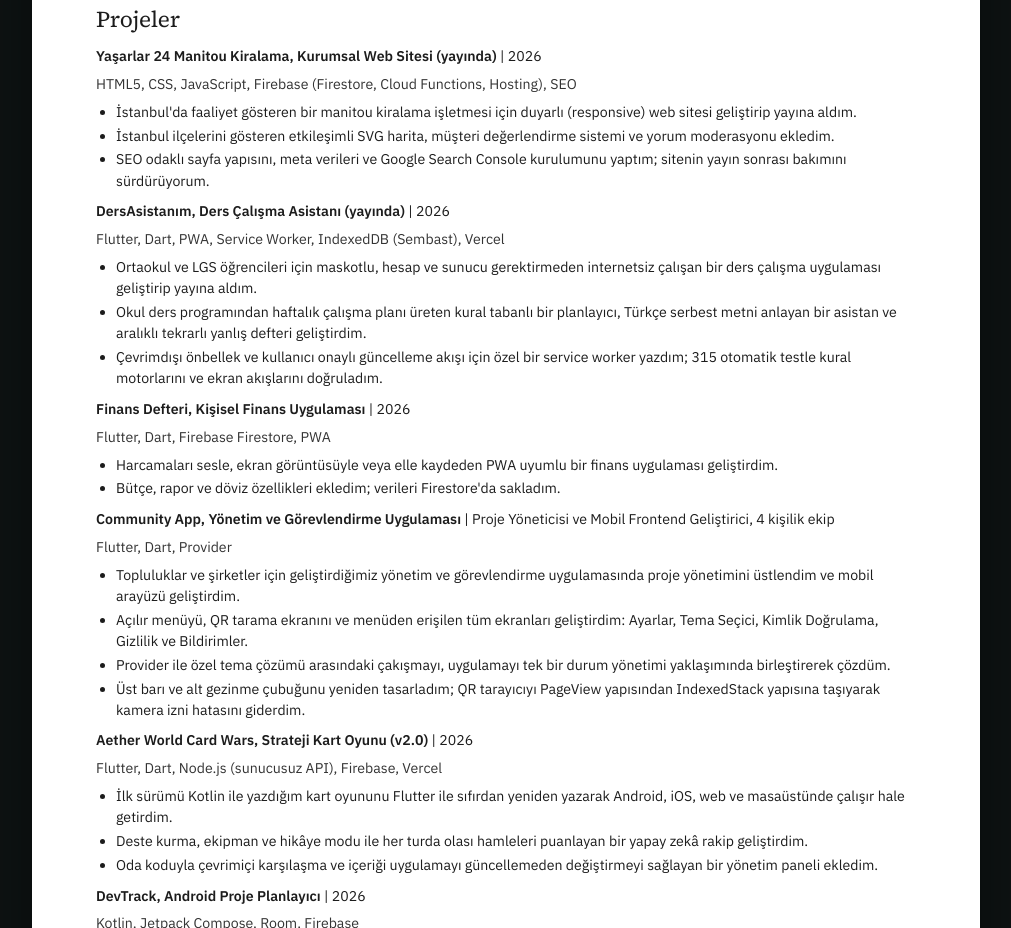
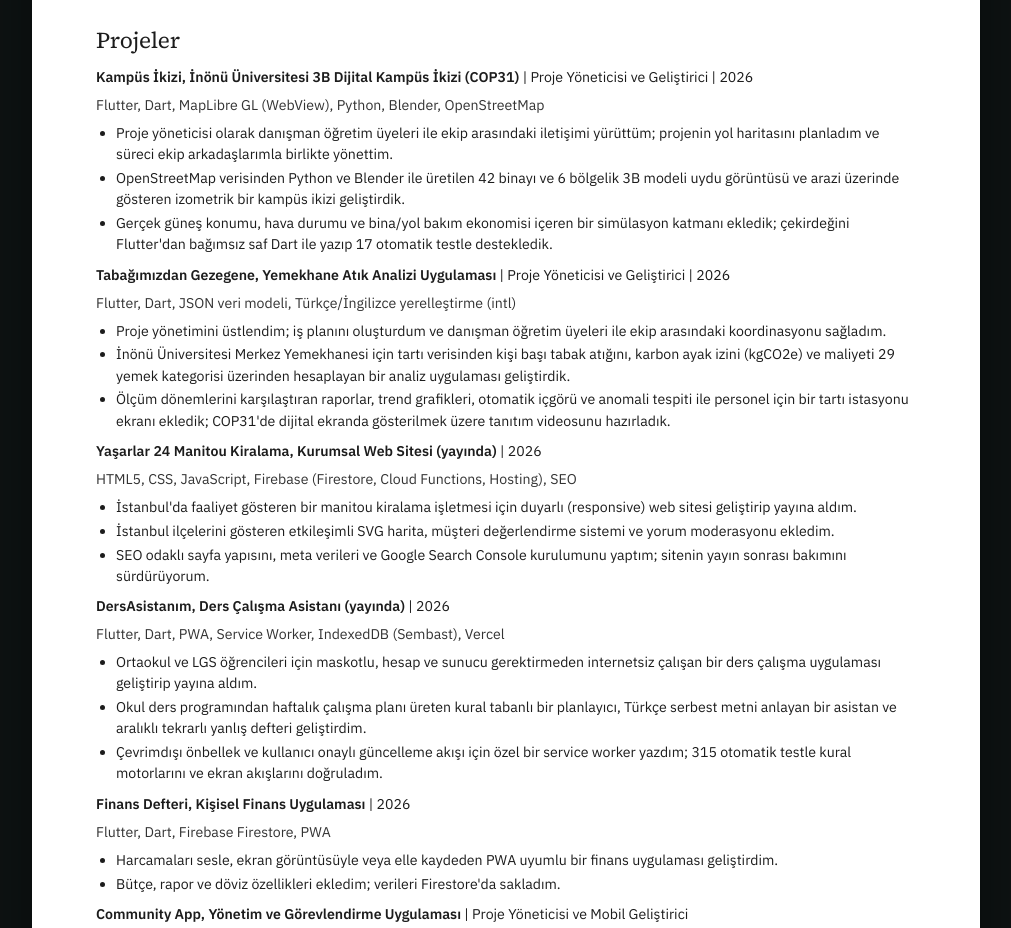
Before and after one commit to osmnnuri/osmnnuri.github.io, a plain HTML site: page cv/kaynak/Osman-Nuri-Yasar-Ozgecmis-TR.html in a window 1280 px wide. Shown: the part 776-1704 px from the top of the page, without its empty margins (134-1145 px from the left). Drawn offline with Linux system fonts and the light colour scheme.

Commit message:
Özgeçmiş: Kampüs İkizi ve Yemekhane projeleri eklendi
İki ekip projesi (Proje Yöneticisi ve Geliştirici) TR ve EN özgeçmişe
eklendi; özet ve teknik beceriler güncellendi, Community App maddeleri
kısaltıldı, PDF'ler yeniden üretildi.

Co-Authored-By: Claude Fable 5.2 <noreply@anthropic.com>

```diff
--- a/cv/kaynak/Osman-Nuri-Yasar-Ozgecmis-TR.html
+++ b/cv/kaynak/Osman-Nuri-Yasar-Ozgecmis-TR.html
@@ -24,7 +24,7 @@
 <p class="contact"><a href="https://www.linkedin.com/in/osman-nuri-yaşar-59901a324/">linkedin.com/in/osman-nuri-yaşar-59901a324</a> | <a href="https://github.com/osmnnuri">github.com/osmnnuri</a> | <a href="https://osmnnuri.github.io/">osmnnuri.github.io</a></p>
 
 <h2>Özet</h2>
-<p>İnönü Üniversitesi Bilgisayar Mühendisliği öğrencisiyim (beklenen mezuniyet: 2028). Android ve çoklu platform mobil uygulama geliştirmeye odaklanıyorum. Kotlin ve Jetpack Compose ile Android, Flutter ve Firebase ile çoklu platform uygulamalar geliştiriyorum; gerçek bir işletme için yayında olan bir web sitesi ve çevrimdışı çalışan, otomatik testlerle desteklenen bir eğitim uygulaması geliştirdim. İnönü Üniversitesi Siber Güvenlik Topluluğu'nda Ar-Ge ekibini yönetiyorum. Mobil geliştirme alanında yazılım geliştirme stajı arıyorum.</p>
+<p>İnönü Üniversitesi Bilgisayar Mühendisliği öğrencisiyim (beklenen mezuniyet: 2028). Android ve çoklu platform mobil uygulama geliştirmeye odaklanıyorum. Kotlin ve Jetpack Compose ile Android, Flutter ve Firebase ile çoklu platform uygulamalar geliştiriyorum; gerçek bir işletme için yayında olan bir web sitesi ve çevrimdışı çalışan, otomatik testlerle desteklenen bir eğitim uygulaması geliştirdim. İki üniversite ekip projesinde proje yöneticiliği yaparak danışman öğretim üyeleri ile ekip arasındaki koordinasyonu yürüttüm; İnönü Üniversitesi Siber Güvenlik Topluluğu'nda Ar-Ge ekibini yönetiyorum. Mobil geliştirme alanında yazılım geliştirme stajı arıyorum.</p>
 
 <h2>Eğitim</h2>
 <p><b>İnönü Üniversitesi</b>, Bilgisayar Mühendisliği (Lisans) | Malatya | 2024 – 2028 (beklenen)</p>
@@ -40,6 +40,26 @@
 </ul>
 
 <h2>Projeler</h2>
+
+<div class="project">
+<p><b>Kampüs İkizi, İnönü Üniversitesi 3B Dijital Kampüs İkizi (COP31)</b> | Proje Yöneticisi ve Geliştirici | 2026</p>
+<p class="tech">Flutter, Dart, MapLibre GL (WebView), Python, Blender, OpenStreetMap</p>
+<ul>
+<li>Proje yöneticisi olarak danışman öğretim üyeleri ile ekip arasındaki iletişimi yürüttüm; projenin yol haritasını planladım ve süreci ekip arkadaşlarımla birlikte yönettim.</li>
+<li>OpenStreetMap verisinden Python ve Blender ile üretilen 42 binayı ve 6 bölgelik 3B modeli uydu görüntüsü ve arazi üzerinde gösteren izometrik bir kampüs ikizi geliştirdik.</li>
+<li>Gerçek güneş konumu, hava durumu ve bina/yol bakım ekonomisi içeren bir simülasyon katmanı ekledik; çekirdeğini Flutter'dan bağımsız saf Dart ile yazıp 17 otomatik testle destekledik.</li>
+</ul>
+</div>
+
+<div class="project">
+<p><b>Tabağımızdan Gezegene, Yemekhane Atık Analizi Uygulaması</b> | Proje Yöneticisi ve Geliştirici | 2026</p>
+<p class="tech">Flutter, Dart, JSON veri modeli, Türkçe/İngilizce yerelleştirme (intl)</p>
+<ul>
+<li>Proje yönetimini üstlendim; iş planını oluşturdum ve danışman öğretim üyeleri ile ekip arasındaki koordinasyonu sağladım.</li>
+<li>İnönü Üniversitesi Merkez Yemekhanesi için tartı verisinden kişi başı tabak atığını, karbon ayak izini (kgCO2e) ve maliyeti 29 yemek kategorisi üzerinden hesaplayan bir analiz uygulaması geliştirdik.</li>
+<li>Ölçüm dönemlerini karşılaştıran raporlar, trend grafikleri, otomatik içgörü ve anomali tespiti ile personel için bir tartı istasyonu ekranı ekledik; COP31'de dijital ekranda gösterilmek üzere tanıtım videosunu hazırladık.</li>
+</ul>
+</div>
 
 <div class="project">
 <p><b>Yaşarlar 24 Manitou Kiralama, Kurumsal Web Sitesi (yayında)</b> | 2026</p>
@@ -71,12 +91,11 @@
 </div>
 
 <div class="project">
-<p><b>Community App, Yönetim ve Görevlendirme Uygulaması</b> | Proje Yöneticisi ve Mobil Frontend Geliştirici, 4 kişilik ekip</p>
+<p><b>Community App, Yönetim ve Görevlendirme Uygulaması</b> | Proje Yöneticisi ve Mobil Geliştirici</p>
 <p class="tech">Flutter, Dart, Provider</p>
 <ul>
-<li>Topluluklar ve şirketler için geliştirdiğimiz yönetim ve görevlendirme uygulamasında proje yönetimini üstlendim ve mobil arayüzü geliştirdim.</li>
-<li>Açılır menüyü, QR tarama ekranını ve menüden erişilen tüm ekranları geliştirdim: Ayarlar, Tema Seçici, Kimlik Doğrulama, Gizlilik ve Bildirimler.</li>
-<li>Provider ile özel tema çözümü arasındaki çakışmayı, uygulamayı tek bir durum yönetimi yaklaşımında birleştirerek çözdüm.</li>
+<li>Topluluklar ve şirketler için 4 kişilik ekiple geliştirdiğimiz uygulamada proje yönetimini üstlendim; açılır menüyü, QR tarama ekranını ve Ayarlar, Tema Seçici, Kimlik Doğrulama, Gizlilik ve Bildirimler ekranlarını geliştirdim.</li>
+<li>Provider ile özel tema çözümü arasındaki çakışmayı tek bir durum yönetimi yaklaşımında birleştirerek çözdüm.</li>
 <li>Üst barı ve alt gezinme çubuğunu yeniden tasarladım; QR tarayıcıyı PageView yapısından IndexedStack yapısına taşıyarak kamera izni hatasını giderdim.</li>
 </ul>
 </div>
@@ -106,6 +125,8 @@
 <li><b>Mobil:</b> Android SDK, Jetpack Compose, XML layout, Room, Navigation, ViewBinding, Flutter, Riverpod, Provider</li>
 <li><b>Web ve PWA:</b> Duyarlı (responsive) web tasarımı, PWA, Service Worker, SEO, Google Search Console</li>
 <li><b>Backend ve Bulut:</b> Firebase (Firestore, Cloud Functions, Hosting), Node.js, REST API, Vercel</li>
+<li><b>Harita ve 3B:</b> MapLibre GL, OpenStreetMap verisi, Blender ve Python ile model üretimi</li>
+<li><b>Proje Yönetimi:</b> İş planlama, ekip koordinasyonu, danışman ve paydaş iletişimi</li>
 <li><b>Kalite:</b> Birim ve widget testleri (flutter_test), Git ile dal ve PR tabanlı çalışma</li>
 <li><b>Araçlar:</b> Git, GitHub, Android Studio, IntelliJ IDEA, Visual Studio Code, Cursor</li>
 </ul>
```
Also changed, not shown: cv/kaynak/Osman-Nuri-Yasar-CV-EN.html (+26 -5 lines), 2 other files.
